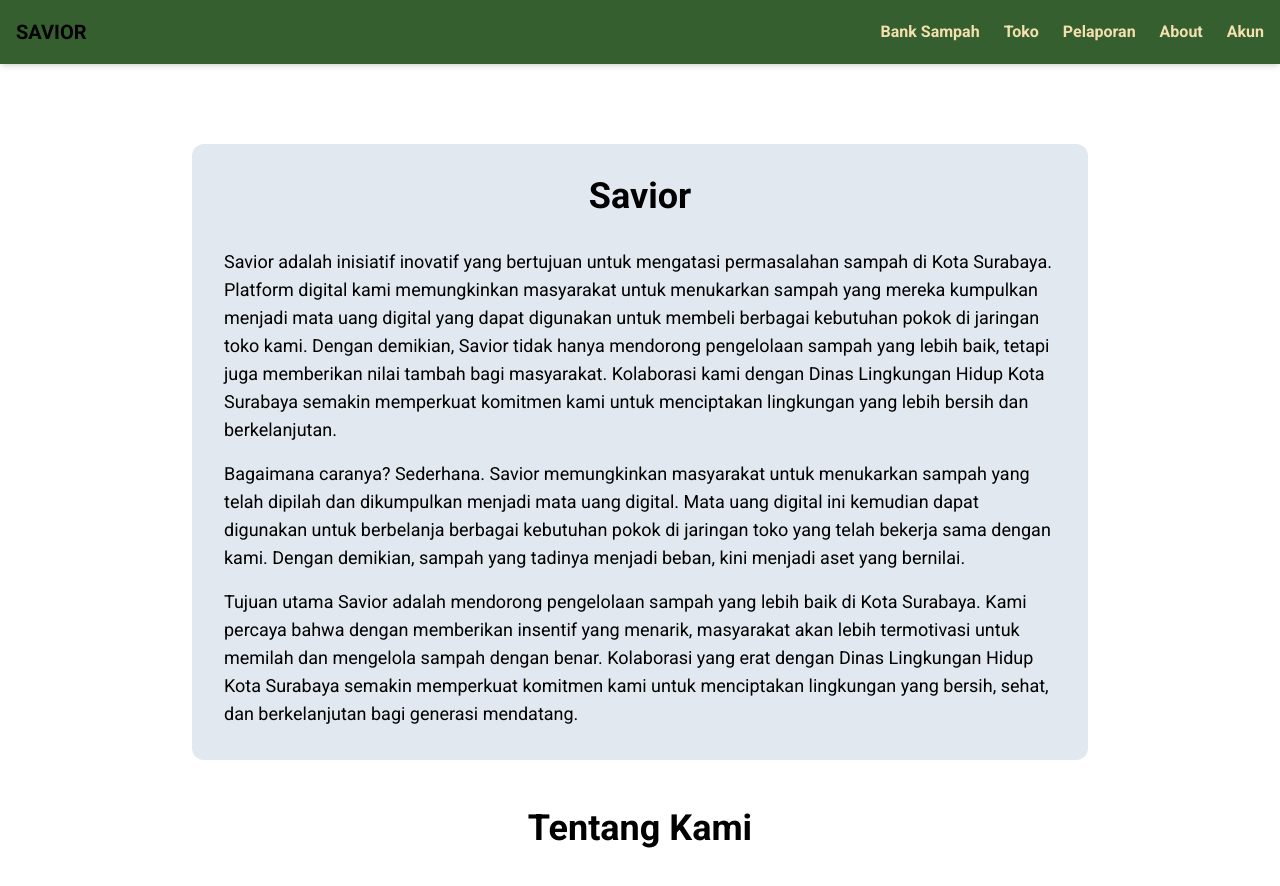
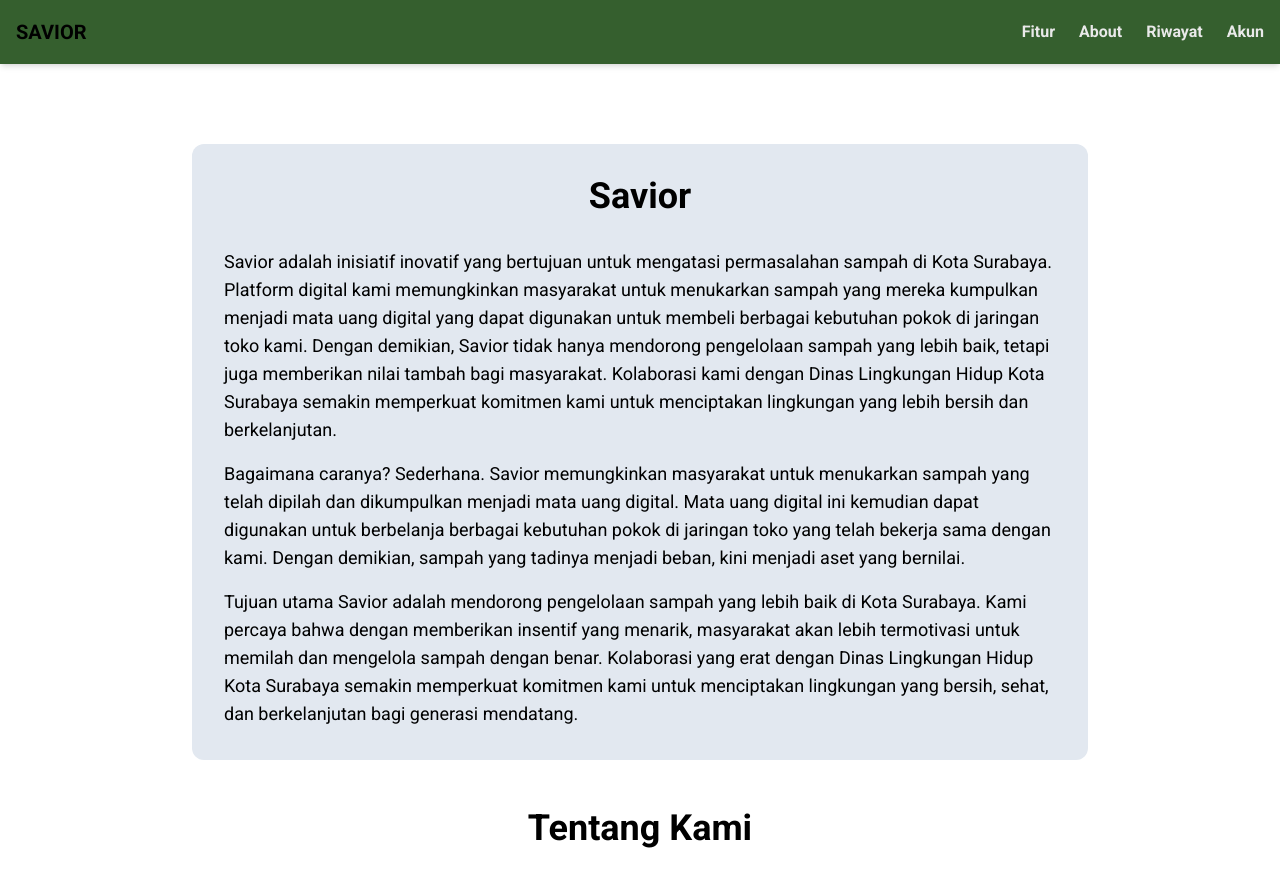
Before and after one commit to rskhxzz/Savior_Capstone, a React (Vite) app: page /about in a window 1280 px wide. Shown: the top 886 px of the page. Built offline with nearby package versions, Linux system fonts and the light colour scheme; no server answers; what groq-sdk would draw is missing.

Commit message:
perbaikan navbar

```diff
--- a/src/components/Navbars.jsx
+++ b/src/components/Navbars.jsx
@@ -3,10 +3,15 @@ import { useState } from 'react';
 
 const Navbars = () => {
   const [isOpen, setIsOpen] = useState(false);
+  const [isDropdownOpen, setIsDropdownOpen] = useState(false);
 
   const toggleMenu = () => {
     console.log('Toggle menu:', !isOpen);
     setIsOpen(!isOpen);
+  };
+
+  const toggleDropdown = () => {
+    setIsDropdownOpen(!isDropdownOpen);
   };
 
   return (
@@ -44,9 +49,19 @@ const Navbars = () => {
           </svg>
         </button>
         <ul
-          className={`md:flex space-x-6 text-[#F4E0AF] font-semibold absolute md:static top-16 left-0 right-0 bg-white md:bg-transparent md:space-y-0 space-y-4 md:flex-row flex-col items-center z-50  ${
-            isOpen ? 'block slide-down' : 'hidden slide-up md:slide-none'
-          }`}
+          className={`md:flex space-x-6 text-[#e9e9e9] font-semibold absolute md:static top-16 left-0 right-0 bg-[#355F2E] md:bg-transparent md:space-y-0 space-y-4 md:flex-row flex-col items-center z-50 ${isOpen ? 'block slide-down' : 'hidden slide-up md:slide-none'}`}
+        >
+          <li className="relative">
+            <button
+              className="text-[#e9e9e9] font-semibold"
+              onClick={toggleDropdown}
+            >
+              Fitur
+            </button>
+            <ul
+              className={`${
+                isDropdownOpen ? 'block' : 'hidden'
+              } absolute bg-[#355F2E] shadow-md space-y-4 p-4 mt-2 rounded-md w-48 left-0 top-full z-10`}
             >
               <li>
                 <Link to="/bank-sampah" onClick={() => setIsOpen(false)}>
@@ -63,9 +78,16 @@ const Navbars = () => {
                   Pelaporan
                 </Link>
               </li>
+            </ul>
+          </li>
           <li>
             <Link to="/about" onClick={() => setIsOpen(false)}>
               About
+            </Link>
+          </li>
+          <li>
+            <Link to="/history" onClick={() => setIsOpen(false)}>
+              Riwayat
             </Link>
           </li>
           <li>
--- a/src/components/WeatherDisplay.jsx
+++ b/src/components/WeatherDisplay.jsx
@@ -1,3 +1,5 @@
+/* eslint-disable react/prop-types */
+/* eslint-disable no-unused-vars */
 import { useEffect, useState } from 'react';
 
 const WeatherDisplay = ({
```
Lines whose indentation alone changed are shown as unchanged.
